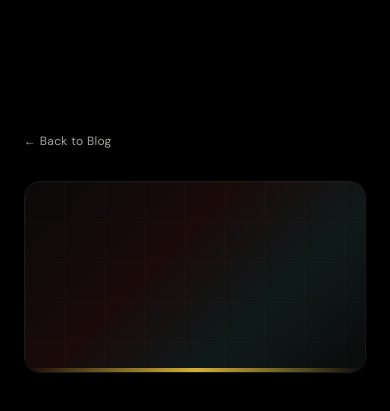
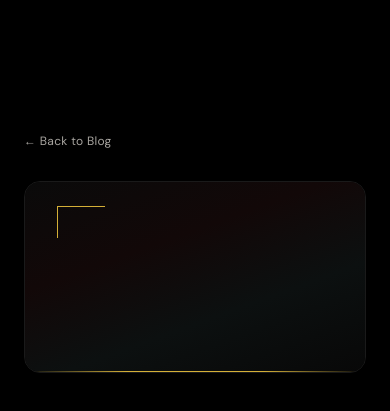
Before and after one commit to wytcab/skramme-site, a Next.js app: page /blog/the-experiment in a window 390 px wide. Shown: the top 411 px of the page. Built offline with nearby package versions, Linux system fonts and the light colour scheme; a web font is replaced by a local one.

Commit message:
fix: hamburger menu, overflow-x hidden, remove blog images

```diff
--- a/app/blog/page.tsx
+++ b/app/blog/page.tsx
@@ -1,6 +1,5 @@
 import type { Metadata } from 'next'
 import Link from 'next/link'
-import Image from 'next/image'
 
 export const metadata: Metadata = {
   title: 'Blog | The Skramme Company',
@@ -43,17 +42,6 @@ export default function BlogPage() {
           {posts.map(post => (
             <Link key={post.slug} href={post.slug} className="block group">
               <article className="border border-white/10 rounded-2xl overflow-hidden bg-white/[0.02] hover:bg-white/[0.04] hover:border-white/15 transition-all duration-200">
-                {post.featured && (
-                  <div className="relative w-full aspect-[16/9]">
-                    <Image
-                      src="/blog/skramme-blog-1.jpg"
-                      alt="Built to Give Back — The Skramme Company"
-                      fill
-                      className="object-cover"
-                      priority
-                    />
-                  </div>
-                )}
                 <div className="p-8">
                   <div className="flex flex-wrap gap-2 mb-4">
                     {post.tags.map(tag => (
--- a/app/blog/the-experiment/page.tsx
+++ b/app/blog/the-experiment/page.tsx
@@ -1,5 +1,4 @@
 import type { Metadata } from 'next'
-import Image from 'next/image'
 import Link from 'next/link'
 
 export const metadata: Metadata = {
@@ -40,26 +39,25 @@ export default function TheExperimentPost() {
 
         {/* Header */}
         <div className="mb-10">
-          {/* Hero — minimalist gradient */}
+          {/* Hero — clean minimalist gradient */}
           <div className="relative w-full aspect-[16/9] rounded-2xl overflow-hidden mb-10 border border-white/10">
             <div
               className="absolute inset-0"
               style={{
-                background: 'linear-gradient(135deg, #0a0a0a 0%, #1a0a0a 40%, #0f1a1a 70%, #0a0a0a 100%)',
+                background: 'linear-gradient(160deg, #0a0a0a 0%, #120808 35%, #0c1010 65%, #080808 100%)',
               }}
             >
-              {/* Subtle grid lines */}
               <div
-                className="absolute inset-0 opacity-10"
-                style={{
-                  backgroundImage: 'linear-gradient(rgba(212,175,55,0.3) 1px, transparent 1px), linear-gradient(90deg, rgba(212,175,55,0.3) 1px, transparent 1px)',
-                  backgroundSize: '40px 40px',
-                }}
+                className="absolute bottom-0 left-0 right-0 h-px"
+                style={{ background: 'linear-gradient(90deg, transparent 0%, #d4af37 30%, #d4af37 70%, transparent 100%)' }}
               />
-              {/* Gold accent line */}
               <div
-                className="absolute bottom-0 left-0 right-0 h-1"
-                style={{ background: 'linear-gradient(90deg, transparent, #d4af37, transparent)' }}
+                className="absolute top-6 left-8 w-12 h-px"
+                style={{ background: '#d4af37' }}
+              />
+              <div
+                className="absolute top-6 left-8 w-px h-8"
+                style={{ background: '#d4af37' }}
               />
             </div>
           </div>
--- a/app/globals.css
+++ b/app/globals.css
@@ -5,6 +5,7 @@
 @layer base {
   html {
     scroll-behavior: smooth;
+    overflow-x: hidden;
   }
 
   body {
@@ -12,6 +13,7 @@
     font-family: var(--font-dm-sans), system-ui, sans-serif;
     -webkit-font-smoothing: antialiased;
     -moz-osx-font-smoothing: grayscale;
+    overflow-x: hidden;
   }
 }
 
@@ -25,13 +27,11 @@
   }
 
   .btn-maroon {
-    @apply font-dm-sans text-sm font-semibold px-6 py-3 bg-maroon text-white rounded-md
-           hover:bg-red-900 transition-all duration-200 tracking-wide;
+    @apply font-dm-sans text-sm font-semibold px-6 py-3 bg-maroon text-white rounded-md hover:bg-red-900 transition-all duration-200 tracking-wide;
   }
 
   .btn-outline {
-    @apply font-dm-sans text-sm font-semibold px-6 py-3 border border-maroon/50 text-maroon rounded-md
-           hover:border-maroon hover:bg-maroon hover:text-white transition-all duration-200 tracking-wide;
+    @apply font-dm-sans text-sm font-semibold px-6 py-3 border border-maroon/50 text-maroon rounded-md hover:border-maroon hover:bg-maroon hover:text-white transition-all duration-200 tracking-wide;
   }
 
   .divider {
--- a/components/Header.tsx
+++ b/components/Header.tsx
@@ -1,6 +1,10 @@
 'use client'
 
+import { useState } from 'react'
+
 export default function Header() {
+  const [open, setOpen] = useState(false)
+
   return (
     <header className="fixed top-0 w-full bg-black/95 backdrop-blur border-b border-white/5 z-50">
       <div className="max-w-6xl mx-auto px-8 py-5 flex items-center justify-between">
@@ -13,28 +17,32 @@ export default function Header() {
           </div>
         </div>
 
-        {/* Nav — right side */}
-        <div className="flex items-center gap-6">
-          {/* Desktop: Blog + Contact */}
-          <a
-            href="/blog"
-            className="hidden md:inline-block font-dm-sans text-sm text-soft-gray hover:text-off-white transition-colors tracking-wide"
-          >
-            Blog
-          </a>
-          <a
-            href="mailto:chance@skramme.co"
-            className="hidden md:inline-block font-dm-sans text-sm px-5 py-2.5 border border-maroon/50 text-maroon hover:border-maroon hover:bg-maroon hover:text-white transition-all duration-200 rounded-md tracking-wide"
-          >
-            Contact
-          </a>
-          {/* Mobile: Blog + Contact grouped tight, right side */}
-          <div className="flex items-center gap-3 md:hidden">
-            <a href="/blog" className="font-dm-sans text-sm text-soft-gray hover:text-off-white transition-colors tracking-wide">Blog</a>
-            <a href="mailto:chance@skramme.co" className="font-dm-sans text-sm text-maroon tracking-wide">Contact</a>
-          </div>
+        {/* Desktop nav */}
+        <div className="hidden md:flex items-center gap-6">
+          <a href="/blog" className="font-dm-sans text-sm text-soft-gray hover:text-off-white transition-colors tracking-wide">Blog</a>
+          <a href="mailto:chance@skramme.co" className="font-dm-sans text-sm px-5 py-2.5 border border-maroon/50 text-maroon hover:border-maroon hover:bg-maroon hover:text-white transition-all duration-200 rounded-md tracking-wide">Contact</a>
         </div>
 
+        {/* Mobile hamburger */}
+        <div className="md:hidden">
+          <button
+            onClick={() => setOpen(!open)}
+            className="flex flex-col gap-1.5 p-1 cursor-pointer focus:outline-none"
+            aria-label="Toggle menu"
+          >
+            <span className={`block w-5 h-0.5 bg-soft-gray transition-all duration-200 ${open ? 'rotate-45 translate-y-2' : ''}`} />
+            <span className={`block w-5 h-0.5 bg-soft-gray transition-all duration-200 ${open ? 'opacity-0' : ''}`} />
+            <span className={`block w-5 h-0.5 bg-soft-gray transition-all duration-200 ${open ? '-rotate-45 -translate-y-2' : ''}`} />
+          </button>
+        </div>
+      </div>
+
+      {/* Mobile dropdown */}
+      <div className={`md:hidden overflow-hidden transition-all duration-300 ${open ? 'max-h-48 opacity-100' : 'max-h-0 opacity-0'}`}>
+        <div className="px-8 py-4 flex flex-col gap-3 border-t border-white/5 bg-black/95">
+          <a href="/blog" className="font-dm-sans text-sm text-soft-gray hover:text-off-white transition-colors tracking-wide" onClick={() => setOpen(false)}>Blog</a>
+          <a href="mailto:chance@skramme.co" className="font-dm-sans text-sm text-maroon hover:text-white transition-colors tracking-wide" onClick={() => setOpen(false)}>Contact</a>
+        </div>
       </div>
     </header>
   )
```
